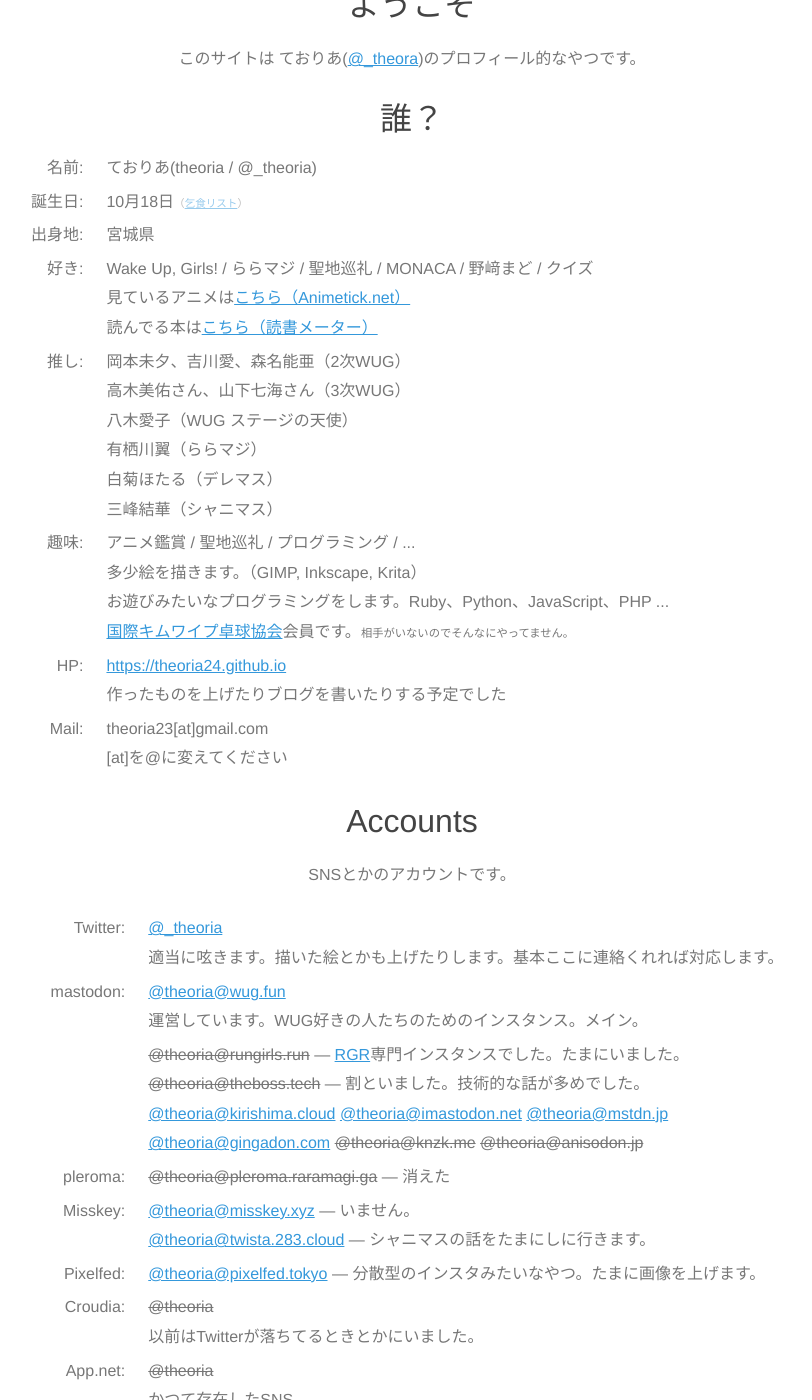
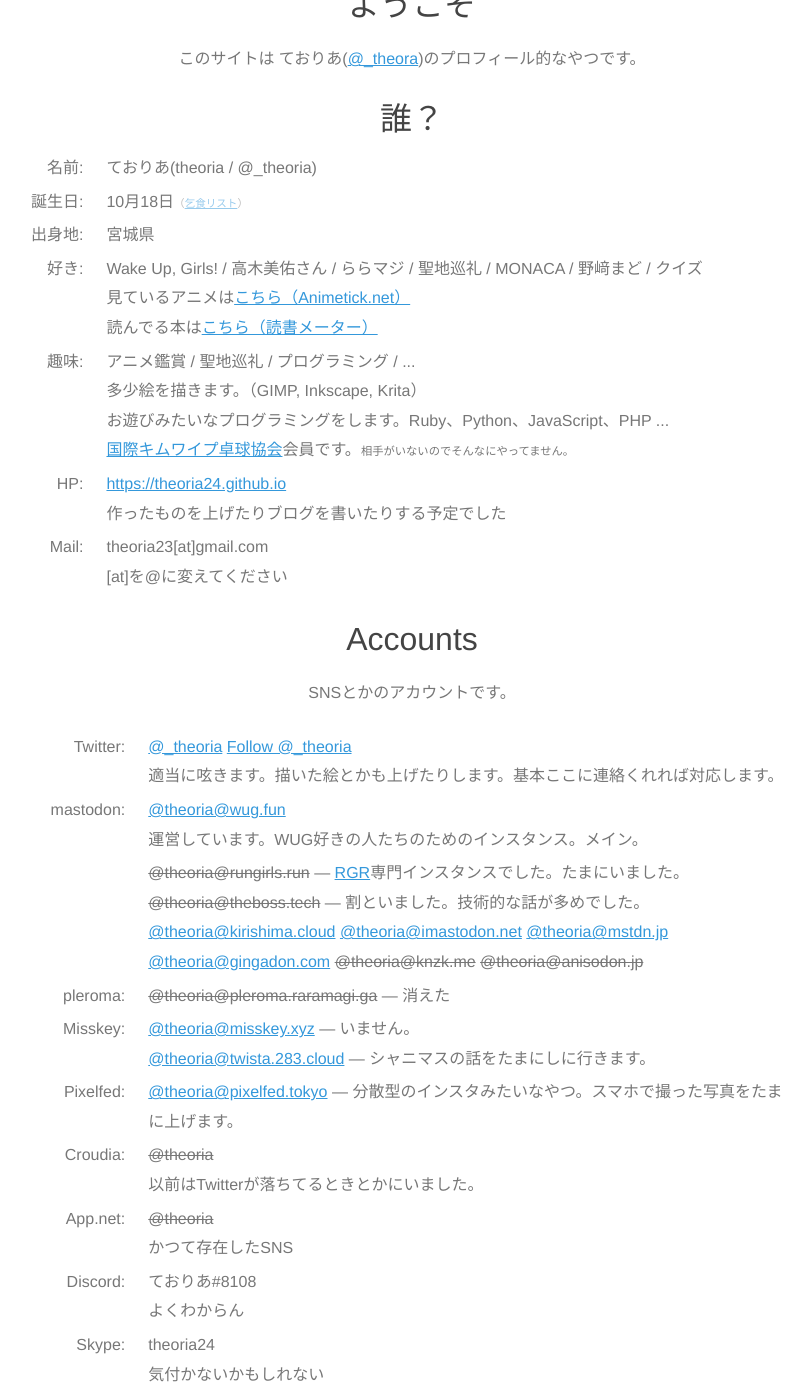
Before and after one commit to theoria24/theoria24.github.io, a Jekyll site: the page profile/index.html, which Jekyll copies as it is, in a window 1280 px wide and 1400 px high, scrolled down 436 px. Shown: the whole window, without its empty margins (228-1040 px from the left). Built offline with Jekyll 4.4.1, drawn with Linux system fonts in a browser that asks for light colours; some web fonts are replaced; comment, search, counter and statistics services are not loaded; some of the changed text lies outside the part shown.

Commit message:
Update Profile

```diff
--- a/profile/index.html
+++ b/profile/index.html
@@ -51,11 +51,11 @@
         </tr>
         <tr>
           <td class="nw">好き:</td>
-          <td>Wake Up, Girls! / ららマジ / 聖地巡礼 / MONACA / 野﨑まど / クイズ<br>
+          <td>Wake Up, Girls! / 高木美佑さん / ららマジ / 聖地巡礼 / MONACA / 野﨑まど / クイズ<br>
           見ているアニメは<a rel="me" href="http://animetick.net/users/_theoria" target="_blank">こちら（Animetick.net）</a><br>
           読んでる本は<a rel="me" href="https://bookmeter.com/users/766414" target="_blank">こちら（読書メーター）</a></td>
         </tr>
-        <tr>
+<!--        <tr>
           <td class="nw">推し:</td>
           <td>
             岡本未夕、吉川愛、森名能亜（2次WUG）<br>
@@ -65,7 +65,7 @@
             白菊ほたる（デレマス）<br>
             三峰結華（シャニマス）
           </td>
-        </tr>
+        </tr>-->
         <tr>
           <td class="nw">趣味:</td>
           <td>アニメ鑑賞 / 聖地巡礼 / プログラミング / ...<br>
@@ -91,7 +91,7 @@
       <table>
         <tr>
           <td class="nw">Twitter:</td>
-          <td><a rel="me" href="https://twitter.com/_theoria" target="_blank">@_theoria</a><br>
+          <td><a rel="me" href="https://twitter.com/_theoria" target="_blank">@_theoria</a> <a href="https://twitter.com/_theoria?ref_src=twsrc%5Etfw" class="twitter-follow-button" data-size="large" data-show-count="false">Follow @_theoria</a><script async src="https://platform.twitter.com/widgets.js" charset="utf-8"></script><br>
           適当に呟きます。描いた絵とかも上げたりします。基本ここに連絡くれれば対応します。</td>
         </tr>
         <tr>
@@ -123,7 +123,7 @@
         </tr>
         <tr>
           <td class="nw">Pixelfed:</td>
-          <td><a rel="me" href="https://pixelfed.tokyo/theoria" target="_blank">@theoria@pixelfed.tokyo</a> ― 分散型のインスタみたいなやつ。たまに画像を上げます。</td>
+          <td><a rel="me" href="https://pixelfed.tokyo/theoria" target="_blank">@theoria@pixelfed.tokyo</a> ― 分散型のインスタみたいなやつ。スマホで撮った写真をたまに上げます。</td>
         </tr>
         <tr>
           <td class="nw">Croudia:</td>
@@ -163,7 +163,7 @@
         <tr>
           <td class="nw">GitHub:</td>
           <td><a rel="me" href="https://github.com/theoria24/" target="_blank">theoria24</a><br>
-          書いたコードを投げます。プルリクください。
+          趣味で書いたコードを投げます。プルリクください。
           </td>
         </tr>
         <tr>
@@ -222,11 +222,11 @@
         </tr>
         <tr>
           <td class="nw"><a href="https://revuestarlight.bushimo.jp/" target="_blank">スタリラ</a>:</td>
-          <td>1171016630（少しやってます）</td>
+          <td>1171016630（ほとんどやってません）</td>
         </tr>
         <tr>
           <td class="nw">Steam:</td>
-          <td><a rel="me" href="http://steamcommunity.com/id/_theoria" target="_blank">_theoria</a></td>
+          <td><a rel="me" href="http://steamcommunity.com/id/_theoria" target="_blank">_theoria</a> 余裕がない</td>
         </tr>
 <!--        <tr>
           <td class="nw">Lobi:</td>
@@ -237,12 +237,11 @@
     <section>
       <h3>Works</h3>
       <h4>絵</h4>
-      <a class="twitter-grid" data-partner="tweetdeck" href="https://twitter.com/_theoria/timelines/906229285249196033">絵</a><script async src="//platform.twitter.com/widgets.js" charset="utf-8"></script>
-      <img src="ico/5.png" alt="アイコン">
-      <img src="ico/6.png" alt="アイコン">
-      <!--<h4>botとか</h4>
-      <a href="https://theboss.tech/@find575" target="_blank"><img src="https://theoria24.github.io/assets/images/find575.png" alt="俳句検出bot"></a>
-      <a href="https://twitter.com/jacks_kun" target="_blank"><img src="ico/jacks.jpg" alt="ジャックス君"></a>
+      <a href="https://twitter.com/_theoria/timelines/906229285249196033" target="_blank">Twitterコレクション</a>
+      <h4>botとか</h4>
+      <a href="https://twitter.com/myuunews" target="_blank"><img src="https://i.imgur.com/Aib68Nc.png" alt="myuunews（非公式）"></a>
+      <a href="https://social.timespiral.co.jp/@find575" target="_blank"><img src="https://theoria24.github.io/assets/images/find575.png" alt="俳句検出bot"></a>
+      <!--<a href="https://twitter.com/jacks_kun" target="_blank"><img src="ico/jacks.jpg" alt="ジャックス君"></a>
       <a href="https://twitter.com/julia__tan" target="_blank"><img src="ico/julia.png" alt="ジュリアたん"></a>-->
       <h4>サイトとか</h4>
       <!--<a href="http://wug2-gp.lv9.org" target="_blank"><img src="ico/wug2gp.png"></a>-->
@@ -250,7 +249,6 @@
       <a href="https://tootcloud.ml" target="_blank"><img src="ico/tc.png" alt="TootCloud"></a>
     </section>
     <section>
-      <h3 style="margin-top:20px;font-size:100%;">スポンサード・リンク</h3>
       <script async src="//pagead2.googlesyndication.com/pagead/js/adsbygoogle.js"></script>
       <!-- ad1 -->
       <ins class="adsbygoogle"
```
